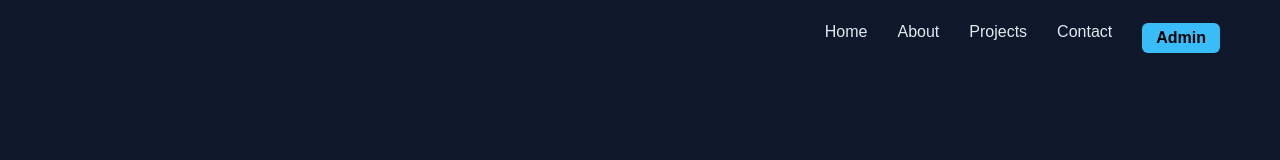
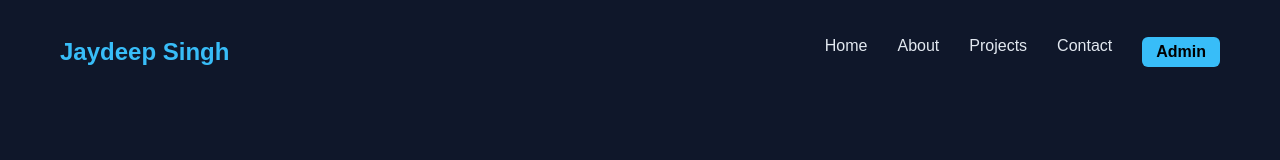
Before and after one commit to 87jaydeepsingh/jaydeepport, a Next.js app: page / in a window 1280 px wide. Shown: the top 160 px of the page. Built offline with nearby package versions, Linux system fonts and the light colour scheme; no server answers; the database is empty.

Commit message:
portfolio projects name

```diff
--- a/components/Navbar.js
+++ b/components/Navbar.js
@@ -18,6 +18,7 @@ export default function Navbar() {
         color:"#38bdf8",
         fontWeight:"bold"
       }}>
+        Jaydeep Singh
       </h2>
 
       {/* MENU */}
```
